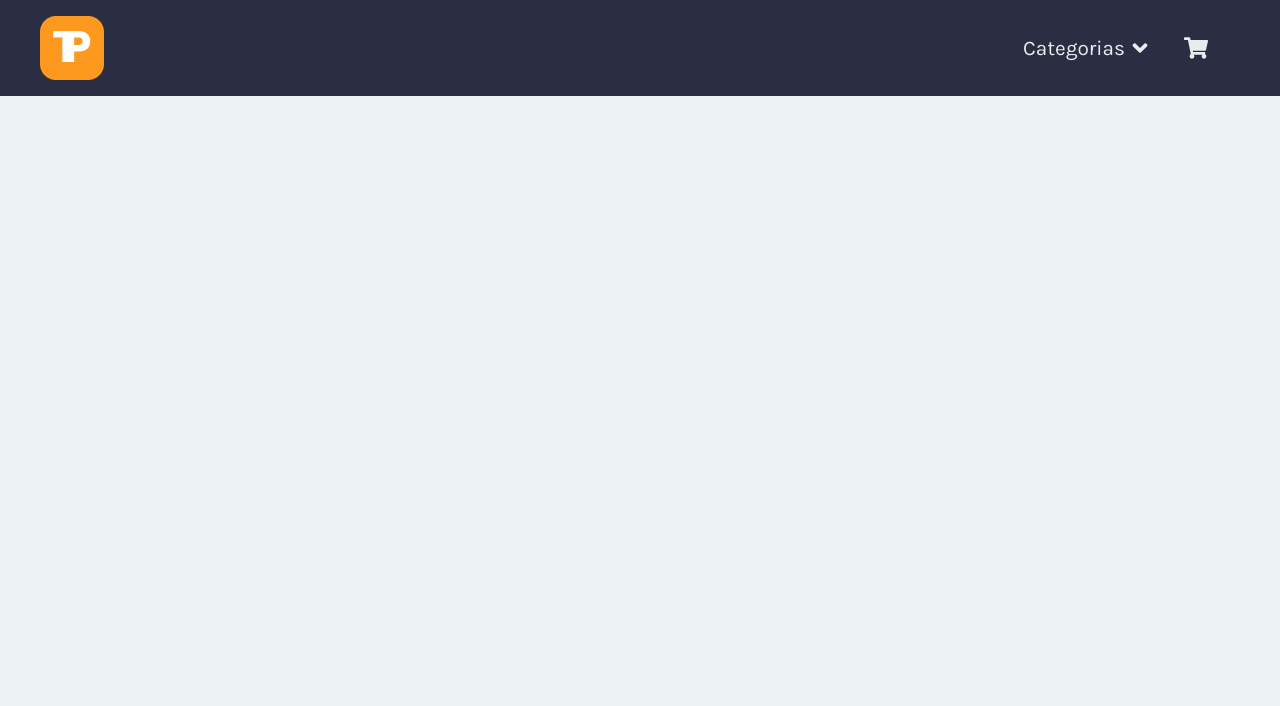
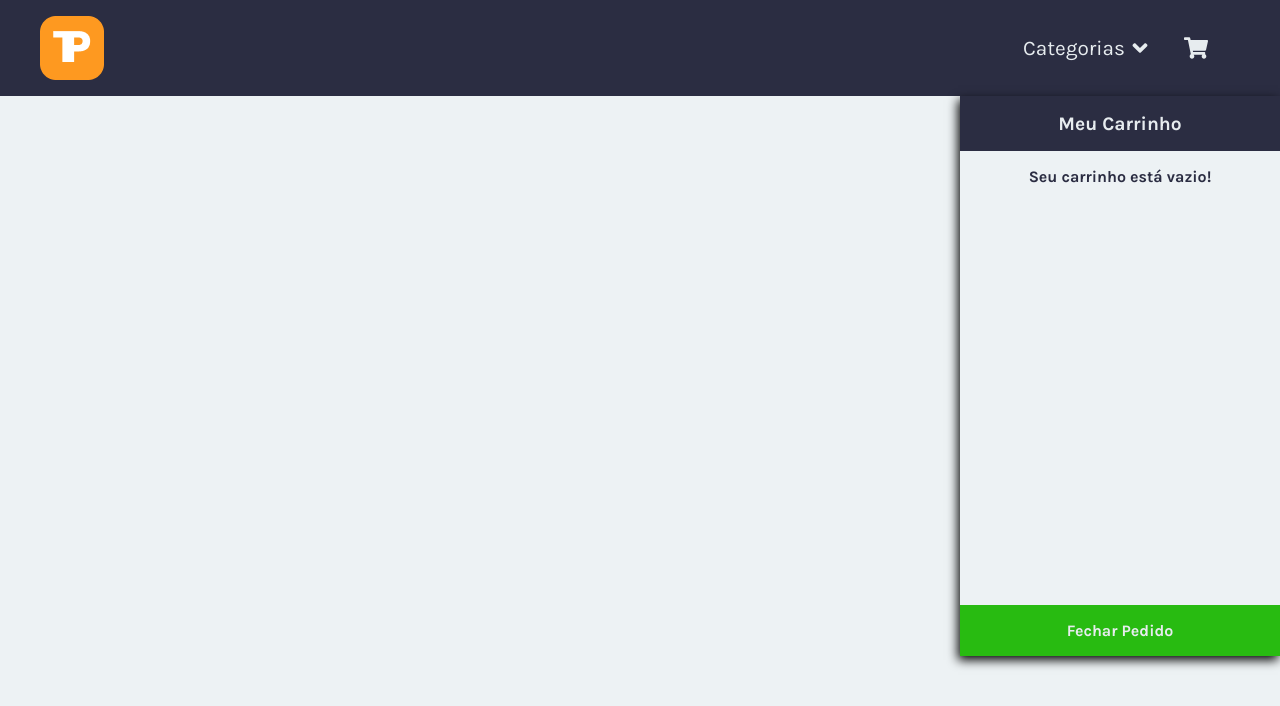
Before and after one commit to Pabbraga/peritech, a React (Create React App) app: page / in a window 1280 px wide. Both pictures are taken after a click on the icon 1196 px from the left and 48 px from the top of the page. Shown: the top 706 px of the page. Built offline with nearby package versions, Linux system fonts and the light colour scheme.

Commit message:
feat: create shopping cart component

```diff
--- /dev/null
+++ b/src/components/hud/ShoppingCart.jsx
@@ -0,0 +1,21 @@
+import styles from './ShoppingCart.module.css';
+
+function ShoppingCart() {
+    const isEmpty = true;
+
+    return(
+        <div className={styles.shopping_cart}>
+            <div className={`${styles.side_to_side} ${styles.title}`}>
+                <p>Meu Carrinho</p>
+            </div>
+            <div className={styles.list}>
+                {isEmpty && <div className={`${styles.side_to_side} ${styles.msg}`}><p>Seu carrinho está vazio!</p></div>}
+            </div>
+            <div className={`${styles.side_to_side} ${styles.finish}`}>
+                <p>Fechar Pedido</p>
+            </div>
+        </div>
+    )
+}
+
+export default ShoppingCart;
--- /dev/null
+++ b/src/components/hud/ShoppingCart.module.css
@@ -0,0 +1,46 @@
+.shopping_cart {
+    width: 20em;
+    height: 35em;
+    position: absolute;
+    display: flex;
+    flex-direction: column;
+    background-color: #EDF2F4;
+    top: 6em;
+    right: 0;
+    box-shadow: -2px 4px 10px;
+}
+
+.side_to_side {
+    text-align: center;
+    padding: 1em 0;
+}
+
+.side_to_side p {
+    font-weight: bold;
+    color: #E7ECEF;
+}
+
+.title {
+    background-color: #2B2D42;
+}
+
+.title p {
+    font-size: 1.2em;
+}
+
+.list {
+    flex: 1;
+}
+
+.msg p{
+    color: #2B2D42;
+}
+
+.finish {
+    background-color: #28BB11;
+    cursor: pointer;
+}
+
+.finish:hover {
+    box-shadow: 3px 3px 10px #1c920c inset
+}
--- a/src/components/layout/Header.jsx
+++ b/src/components/layout/Header.jsx
@@ -1,10 +1,31 @@
+import React, { useState, useEffect } from 'react';
 import { FaShoppingCart, FaAngleDown } from 'react-icons/fa';
 
 import styles from './Header.module.css';
 import logo from '../../img/logo64.png';
 import Container from './Container';
+import Categories from '../hud/Categories';
+import ShoppingCart from '../hud/ShoppingCart';
 
 function Header() {
+    const [categories, setCategories] = useState(false);
+    const [shoppingCart, setShoppingCart] = useState(false);
+
+    const showCategories = () => setCategories(!categories);
+    const showShoppingCart = () => setShoppingCart(!shoppingCart);
+
+    useEffect(() => {
+        let handler = (e) => {
+            if(e.target.closest('.hud')) {
+                return
+            }
+            setCategories(false);
+            setShoppingCart(false);
+        }
+
+        document.addEventListener("mousedown", handler);
+    });
+
     return(
         <header className={styles.header}>
             <Container>
@@ -14,15 +35,19 @@ function Header() {
                     alt="logo quadrada com pontas arredondas de coloração alaranjada com letras T e P em branco na sequência e seccionadas"
                 />
                 <ul className={styles.list}>
-                    <li className={styles.item}>
+                    <li className={styles.item} onClick={showCategories}>
                         <p>Categorias</p>
                         <FaAngleDown />
                     </li>
-                    <li className={styles.item}>
+                    <li className={styles.item} onClick={showShoppingCart}>
                         <FaShoppingCart />
                     </li>
                 </ul>
             </Container>
+            <div className='hud'>
+                {categories && <Categories />}
+                {shoppingCart && <ShoppingCart />}
+            </div>
         </header>
     )
 }
```
